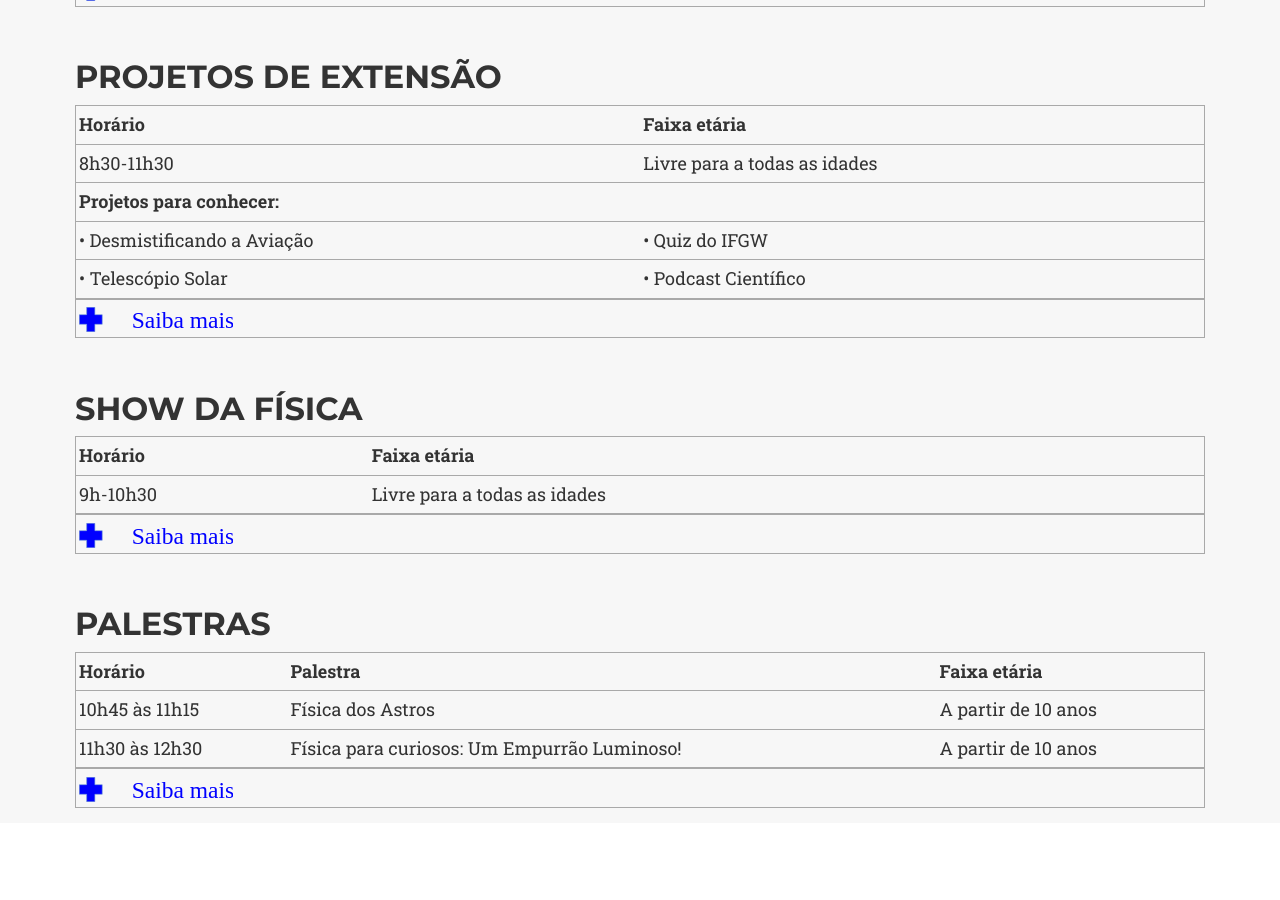
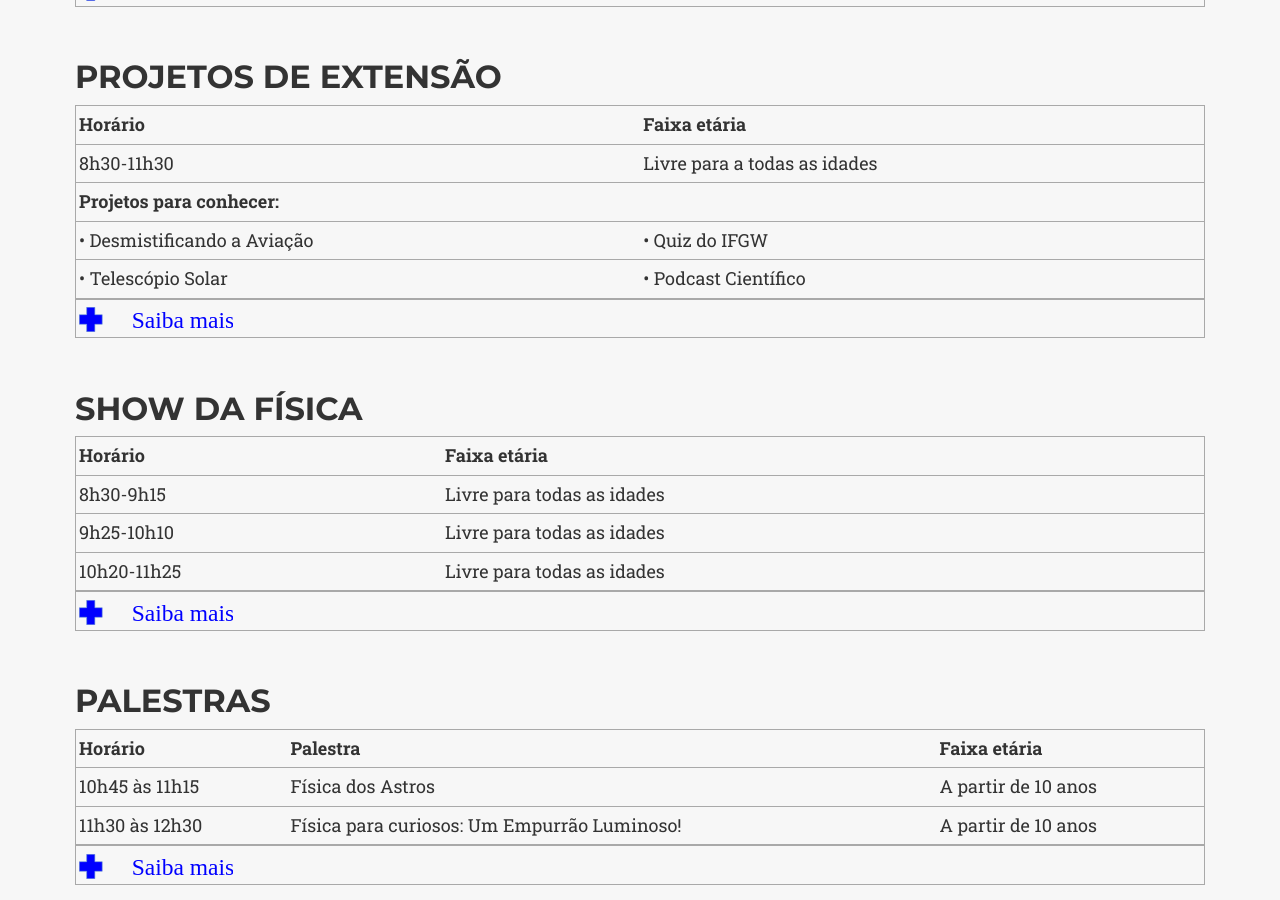
Before and after one commit to mc-unicamp/mupa, a Jekyll site: the page built from ifgw.html, in a window 1280 px wide and 900 px high, scrolled down 836 px. Built offline with Jekyll 4.4.1, drawn with Linux system fonts in a browser that asks for light colours; some web fonts are replaced; before the commit the page ends 1659 px from its top, so only the background shows below that.

Commit message:
update (bookmarks): adjusts in bookmark changes

```diff
--- a/_posts/2023-10-25-ifgw.markdown
+++ b/_posts/2023-10-25-ifgw.markdown
@@ -42,7 +42,9 @@ categories: ["ifgw"]
 
 | Horário | Faixa etária |
 |---------|--------------|
-| 9h-10h30 | Livre para a todas as idades |
+|  8h30-9h15  | Livre para todas as idades |
+|  9h25-10h10 | Livre para todas as idades |
+| 10h20-11h25 | Livre para todas as idades |
 
 <table><tr><td>
 <a href="https://docs.google.com/document/d/e/2PACX-1vRxMEyWuO4DQnDW43l-hKRb2F7CFmbrgeixobIBIGfqF9Ubho6jXBaZMxKrCEFv1Quz31lZEglKb9mk/pub#id.obczxo8tjkkz"><img style="cursor:pointer" src="{{ site.baseurl }}/img/more.svg"></a>
--- a/_posts/2023-10-25-ig.markdown
+++ b/_posts/2023-10-25-ig.markdown
@@ -41,7 +41,7 @@ categories: ["ig"]
 | 11h | Livre para todas as idades |
 
 <table><tr><td>
-<a href="https://docs.google.com/document/d/e/2PACX-1vRxMEyWuO4DQnDW43l-hKRb2F7CFmbrgeixobIBIGfqF9Ubho6jXBaZMxKrCEFv1Quz31lZEglKb9mk/pub#id.it3fgeduge6m"><img style="cursor:pointer" src="{{ site.baseurl }}/img/more.svg"></a>
+<a href="https://docs.google.com/document/d/e/2PACX-1vRxMEyWuO4DQnDW43l-hKRb2F7CFmbrgeixobIBIGfqF9Ubho6jXBaZMxKrCEFv1Quz31lZEglKb9mk/pub#id.uk1mzqreu8g1"><img style="cursor:pointer" src="{{ site.baseurl }}/img/more.svg"></a>
 </td></tr></table>
 
 <br>
@@ -59,7 +59,7 @@ categories: ["ig"]
 | Origamis fósseis e suas histórias | 15h | 10 a 14 anos | <a href="https://forms.gle/C78z7VJ6quvHjFU39" target="_blank">inscrição</a> |
 
 <table><tr><td>
-<a href="https://docs.google.com/document/d/e/2PACX-1vRxMEyWuO4DQnDW43l-hKRb2F7CFmbrgeixobIBIGfqF9Ubho6jXBaZMxKrCEFv1Quz31lZEglKb9mk/pub#id.guy52kmo88yu"><img style="cursor:pointer" src="{{ site.baseurl }}/img/more.svg"></a>
+<a href="https://docs.google.com/document/d/e/2PACX-1vRxMEyWuO4DQnDW43l-hKRb2F7CFmbrgeixobIBIGfqF9Ubho6jXBaZMxKrCEFv1Quz31lZEglKb9mk/pub#id.hoz22s5ixxy9"><img style="cursor:pointer" src="{{ site.baseurl }}/img/more.svg"></a>
 </td></tr></table>
 
 <br>
@@ -71,5 +71,5 @@ categories: ["ig"]
 | 13h-16h | crianças | 50 |
 
 <table><tr><td>
-<a href="https://docs.google.com/document/d/e/2PACX-1vRxMEyWuO4DQnDW43l-hKRb2F7CFmbrgeixobIBIGfqF9Ubho6jXBaZMxKrCEFv1Quz31lZEglKb9mk/pub#id.guy52kmo88yu"><img style="cursor:pointer" src="{{ site.baseurl }}/img/more.svg"></a>
+<a href="https://docs.google.com/document/d/e/2PACX-1vRxMEyWuO4DQnDW43l-hKRb2F7CFmbrgeixobIBIGfqF9Ubho6jXBaZMxKrCEFv1Quz31lZEglKb9mk/pub#id.f57m1rat443v"><img style="cursor:pointer" src="{{ site.baseurl }}/img/more.svg"></a>
 </td></tr></table>
```
